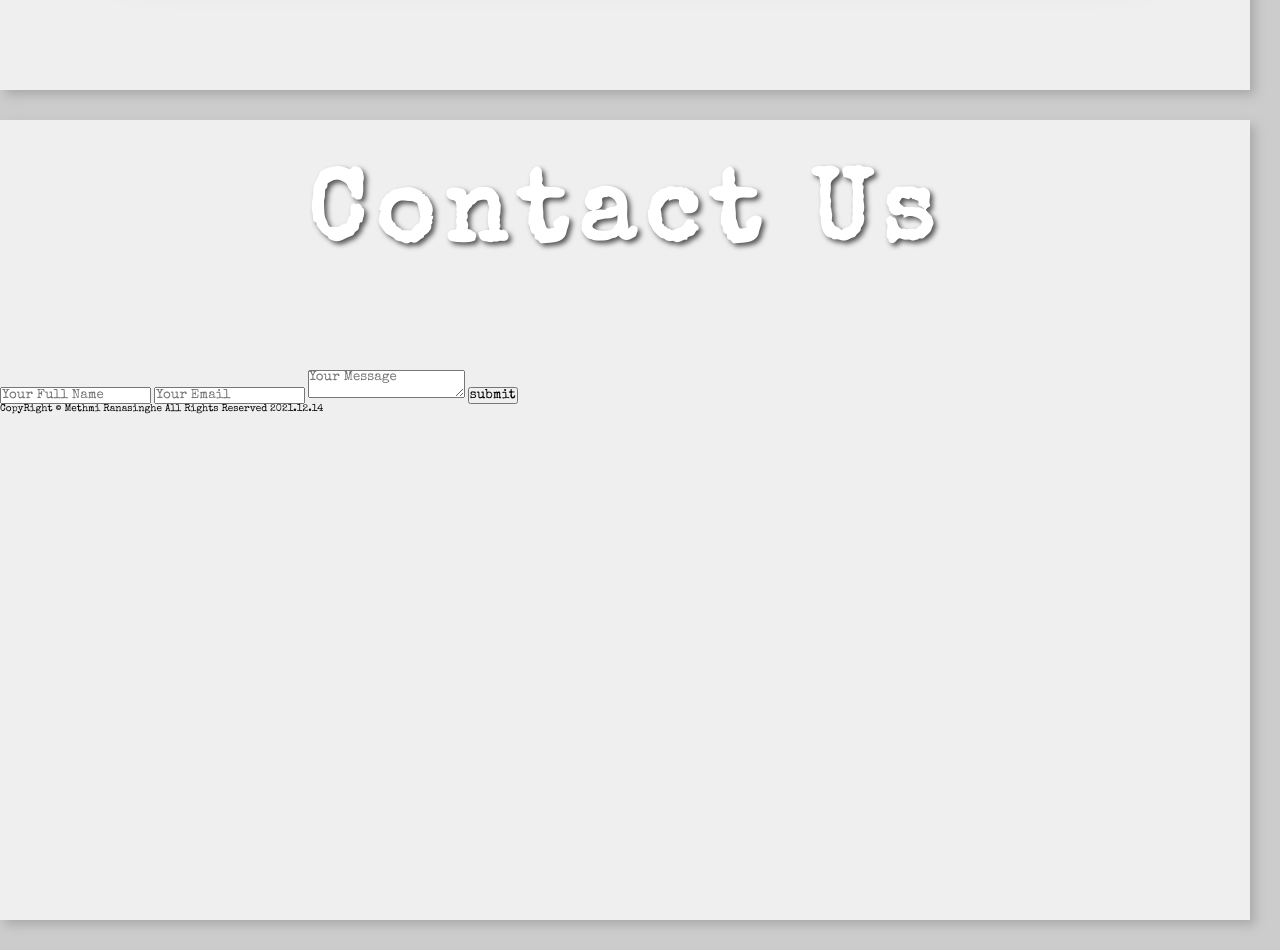
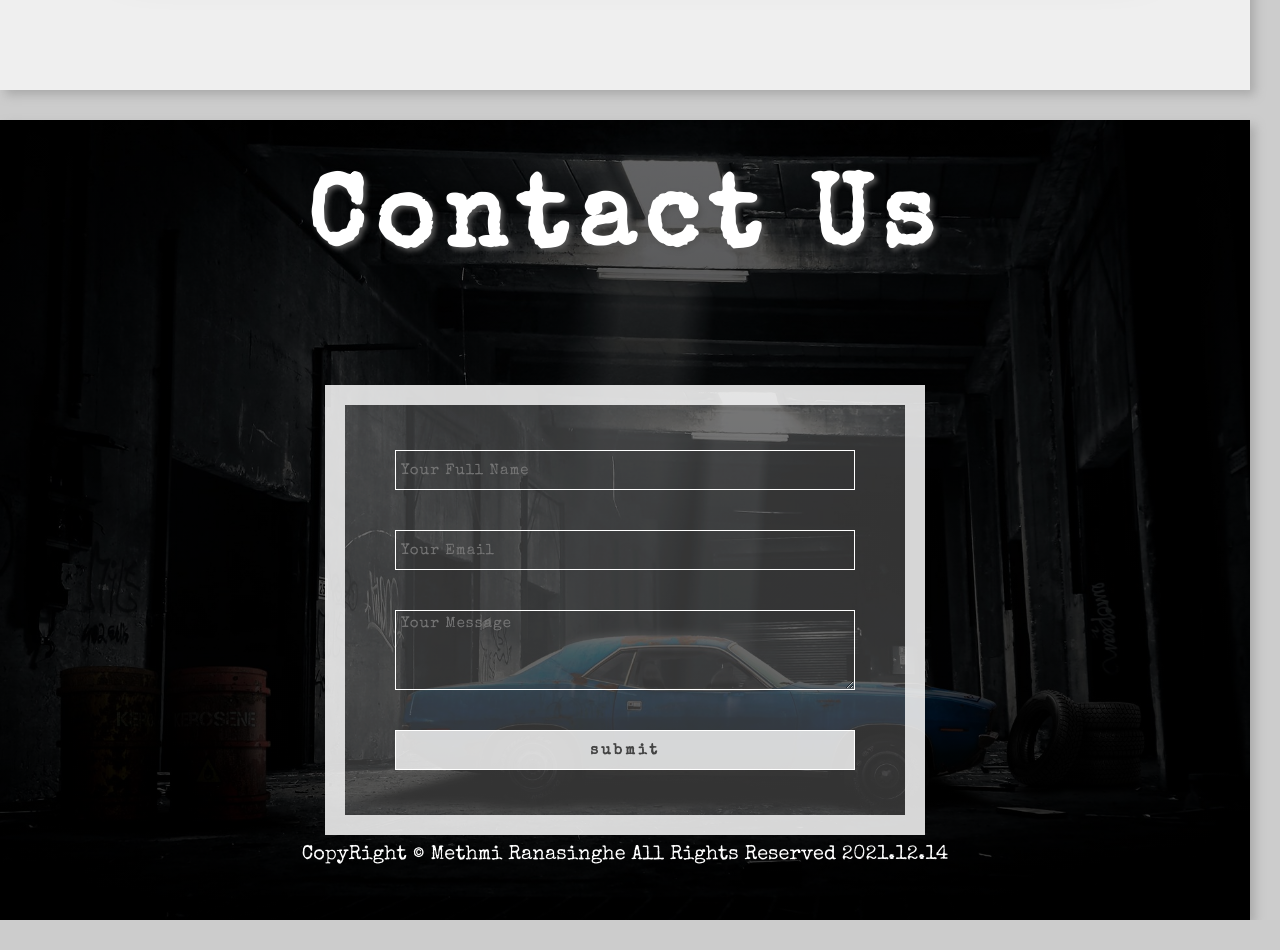
Before and after one commit to methmiranasinghe/My-Classic-Cars, a plain HTML site: page index.html in a window 1280 px wide. Shown: the part 3200-4150 px from the top of the page. After the commit the page ends 4120 px from the top, so only its background shows below. Drawn offline with nearby package versions, Linux system fonts and the light colour scheme.

Commit message:
contact us section

```diff
--- a/style.css
+++ b/style.css
@@ -305,3 +305,66 @@
     left: 70%;
   }
   /* End of Section 4 */
+
+
+  .section-5 {
+    background: linear-gradient(rgba(0, 0, 0, 0.6), rgba(0, 0, 0, 0.8)),
+      url(images/bg-section5.jpg) center no-repeat;
+    background-size: cover;
+    display: flex;
+    flex-direction: column;
+    justify-content: space-around;
+    align-items: center;
+    margin-bottom: 0;
+  }
+
+  .contact-form {
+    width: 60rem;
+    height: 45rem;
+    background-color: rgba(255, 255, 255, 0.2);
+    border: 2rem solid rgba(255, 255, 255, 0.8);
+    display: flex;
+    flex-direction: column;
+    justify-content: center;
+    padding: 5rem;
+  }
+
+  .contact-form input,
+  .contact-form textarea {
+    width: 100%;
+    height: 4rem;
+    margin: 2rem 0;
+    background-color: transparent;
+    padding: 0.5rem;
+    border: 0.1rem solid #fff;
+    font-size: 1.5rem;
+    letter-spacing: 0.1rem;
+    color: #fff;
+    flex-shrink: 0;
+    transition: background-color 0.5s;
+  }
+
+  .contact-form textarea {
+    max-width: 100%;
+    min-height: 8rem;
+  }
+
+  .form-input:focus {
+    background-color: rgba(255, 255, 255, 0.5);
+  }
+
+  .contact-form .form-btn {
+    background-color: rgba(255, 255, 255, 0.8);
+    font-weight: 600;
+    letter-spacing: 0.3rem;
+    color: #444;
+    cursor: pointer;
+  }
+
+  .copyright {
+    font-size: 2rem;
+    font-weight: 300;
+    color: #fff;
+    text-align: center;
+  }
+  /* End of Section 5 */
```
